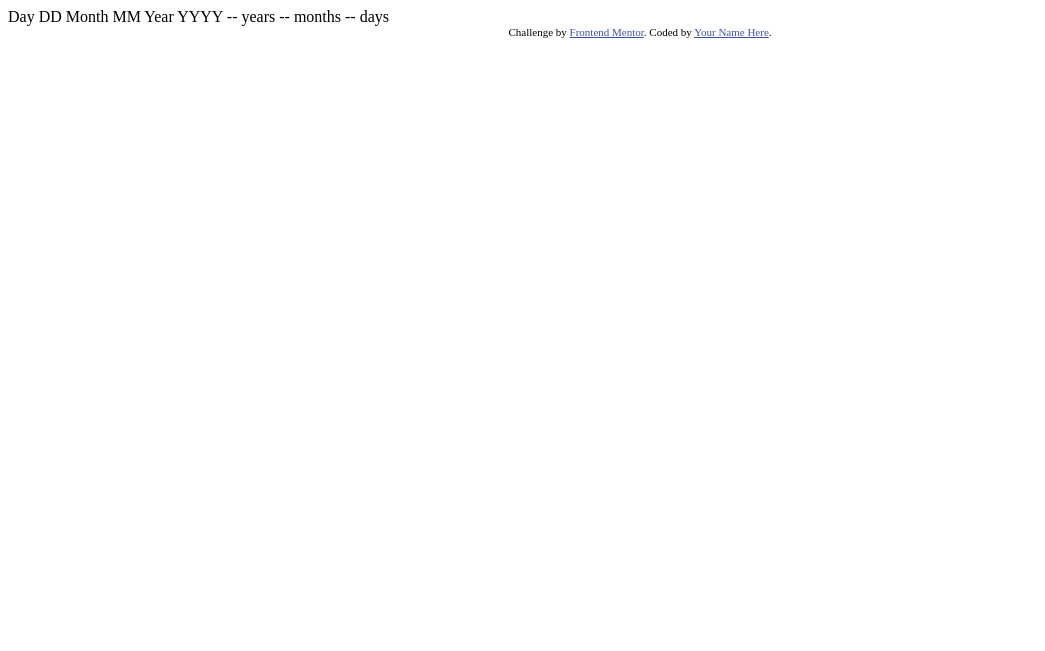
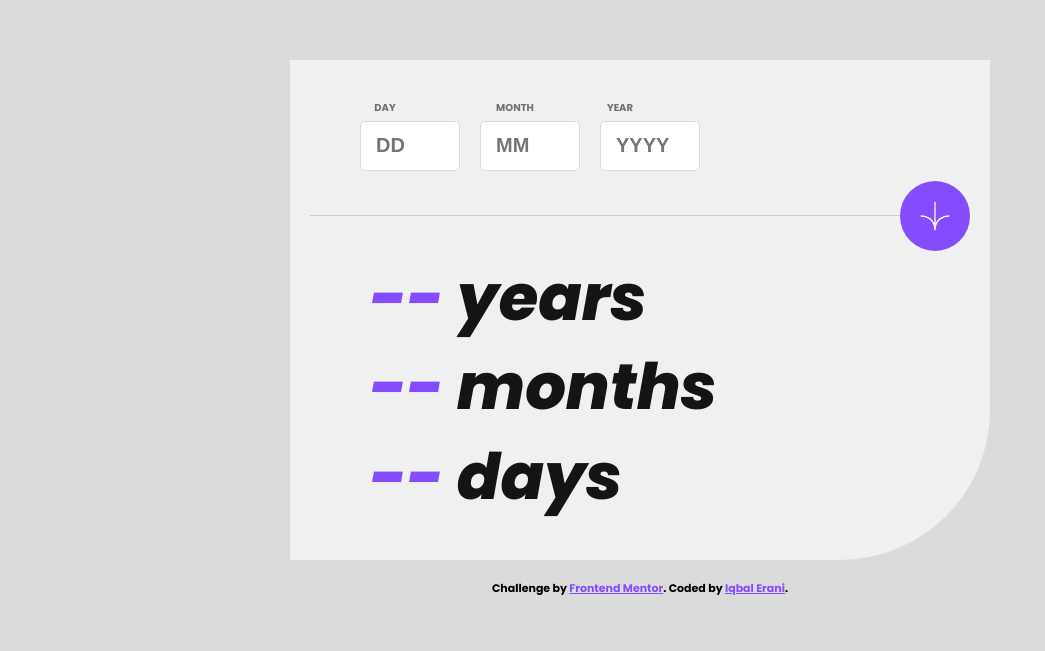
Before and after one commit to iqbalerani/age-calc-app, a plain HTML site: page index.html in a window 1280 px wide. Shown: the whole page, without its empty margins (0-1045 px from the left). Drawn offline with Linux system fonts and the light colour scheme.

Commit message:
First commit

```diff
--- a/index.html
+++ b/index.html
@@ -1,37 +1,70 @@
 <!DOCTYPE html>
 <html lang="en">
   <head>
-  <meta charset="UTF-8">
-  <meta name="viewport" content="width=device-width, initial-scale=1.0"> <!-- displays site properly based on user's device -->
-
-  <link rel="icon" type="image/png" sizes="32x32" href="./assets/images/favicon-32x32.png">
+    <meta charset="UTF-8" />
+    <meta name="viewport" content="width=device-width, initial-scale=1.0" />
+    <link rel="stylesheet" href="style.css" />
+    <link
+      rel="icon"
+      type="image/png"
+      sizes="32x32"
+      href="./assets/images/favicon-32x32.png"
+    />
 
     <title>Frontend Mentor | Age calculator app</title>
-
-  <!-- Feel free to remove these styles or customise in your own stylesheet 👍 -->
-  <style>
-    .attribution { font-size: 11px; text-align: center; }
-    .attribution a { color: hsl(228, 45%, 44%); }
-  </style>
   </head>
   <body>
-
-  Day
-  DD
-
-  Month
-  MM
-
-  Year
-  YYYY
-
-  -- years
-  -- months
-  -- days
-
+    <div class="container">
+      <div class="card">
+        <div class="input-dob">
+          <div class="day">
+            <label for="days">Day</label>
+            <input id="days" placeholder="DD" type="number" min="0" max="99" />
+          </div>
+          <div class="month">
+            <label for="months">Month</label>
+            <input
+              id="months"
+              placeholder="MM"
+              type="number"
+              min="0"
+              max="99"
+            />
+          </div>
+          <div class="year">
+            <label for="years">Year</label>
+            <input
+              id="years"
+              type="number"
+              placeholder="YYYY"
+              min="0"
+              max="2023"
+            />
+          </div>
+        </div>
+        <div class="button-container">
+          <hr class="line" />
+          <button class="circle-button" onclick="calculateAge()">
+            <img
+              class="icon-arrow"
+              src="/assets/images/icon-arrow.svg"
+              alt="calc"
+            />
+          </button>
+        </div>
+        <div class="result">
+          <p id="years-result">-- <span class="result-text">years</span></p>
+          <p id="months-result">-- <span class="result-text">months</span></p>
+          <p id="days-result">-- <span class="result-text">days</span></p>
+        </div>
+      </div>
       <div class="attribution">
-    Challenge by <a href="https://www.frontendmentor.io?ref=challenge" target="_blank">Frontend Mentor</a>.
-    Coded by <a href="#">Your Name Here</a>.
+        Challenge by
+        <a href="https://www.frontendmentor.io?ref=challenge" target="_blank"
+          >Frontend Mentor</a
+        >. Coded by <a href="#">Iqbal Erani</a>.
       </div>
+    </div>
+    <script defer src="/script.js"></script>
   </body>
 </html>
--- /dev/null
+++ b/script.js
@@ -0,0 +1,52 @@
+function calculateAge() {
+  const dayInput = document.getElementById("days");
+  const monthInput = document.getElementById("months");
+  const yearInput = document.getElementById("years");
+
+  // Ensure day and month have leading zeros
+  dayInput.value = dayInput.value.padStart(2, "0");
+  monthInput.value = monthInput.value.padStart(2, "0");
+
+  // Get user input for day, month, and year
+  const day = parseInt(dayInput.value);
+  const month = parseInt(monthInput.value);
+  const year = parseInt(yearInput.value);
+
+  // Get the current date
+  const currentDate = new Date();
+  const currentYear = currentDate.getFullYear();
+  const currentMonth = currentDate.getMonth() + 1; // Month is zero-based
+  const currentDay = currentDate.getDate();
+
+  // Calculate age
+  let ageYears = currentYear - year;
+  let ageMonths = currentMonth - month;
+  let ageDays = currentDay - day;
+
+  // Adjust for negative age
+  if (ageDays < 0) {
+    ageMonths -= 1;
+    ageDays += 30; // Assuming a month has 30 days
+  }
+
+  if (ageMonths < 0) {
+    ageYears -= 1;
+    ageMonths += 12;
+  }
+
+  // Display the result
+  document.getElementById("years-result").textContent = ageYears;
+  document.getElementById("months-result").textContent = ageMonths;
+  document.getElementById("days-result").textContent = ageDays;
+
+  // Ensure the span remains
+  document.getElementById(
+    "years-result"
+  ).innerHTML = `${ageYears} <span class="result-text">years</span>`;
+  document.getElementById(
+    "months-result"
+  ).innerHTML = `${ageMonths} <span class="result-text">months</span>`;
+  document.getElementById(
+    "days-result"
+  ).innerHTML = `${ageDays} <span class="result-text">days</span>`;
+}
--- /dev/null
+++ b/style.css
@@ -0,0 +1,327 @@
+@import url("https://fonts.googleapis.com/css2?family=DM+Sans:opsz,wght@9..40,100;9..40,300;9..40,500;9..40,800;9..40,1000&family=Josefin+Sans:wght@300;400;600&family=Karla:wght@400;700&family=Poppins:ital,wght@0,700;1,400;1,800&display=swap");
+
+/* Variables */
+:root {
+  --primary-color-purple: hsl(259, 100%, 65%);
+  --primary-color-light: hsl(0, 100%, 67%);
+  --neutral-color-white: hsl(0, 0%, 100%);
+  --neutral-color-offwhite: hsl(0, 0%, 94%);
+  --neutral-color-lightgrey: hsl(0, 0%, 86%);
+  --neutral-color-smokeygrey: hsl(0, 1%, 44%);
+  --neutral-color-offblack: hsl(0, 0%, 8%);
+}
+
+/* Reset */
+* {
+  box-sizing: border-box;
+}
+
+/* Body Styles */
+body {
+  font-family: "Poppins", sans-serif;
+  font-size: 16px;
+  background-color: var(--neutral-color-lightgrey);
+  display: flex;
+  justify-content: center;
+  align-items: center;
+  min-height: 80vh;
+}
+
+/* Container Styles */
+.container {
+  display: flex;
+  justify-content: center;
+  align-items: center;
+  flex-direction: column;
+}
+
+/* Card Styles */
+.card {
+  width: 700px;
+  height: 500px;
+  background-color: var(--neutral-color-offwhite);
+  border-radius: 0 0 150px 0;
+}
+
+.input-dob {
+  display: flex;
+  align-items: center;
+  margin-top: 40px;
+  margin-left: 50px;
+}
+
+/* Button Container Styles */
+.button-container {
+  display: flex;
+  align-items: center;
+}
+
+/* Line Styles */
+.line {
+  flex: 1;
+  border: none;
+  border-top: 1px solid #ccc;
+  margin-left: 20px;
+}
+
+/* Circle Button Styles */
+.circle-button {
+  width: 70px;
+  height: 70px;
+  background-color: var(--primary-color-purple);
+  border: none;
+  border-radius: 50%;
+  cursor: pointer;
+  font-size: 16px;
+  color: var(--neutral-color-white);
+  display: flex;
+  align-items: center;
+  justify-content: center;
+  margin-right: 20px;
+}
+.icon-arrow {
+  width: 30px;
+  height: 30px;
+}
+
+.result {
+  position: relative;
+  margin-left: 80px;
+  margin-bottom: 20px;
+}
+
+/* Attribution Styles */
+.attribution {
+  font-size: 11px;
+  text-align: center;
+  margin-top: 20px;
+}
+.attribution a {
+  color: var(--primary-color-purple);
+}
+
+/* Styles for the "Day" section */
+.day {
+  display: flex;
+  flex-direction: column;
+  align-items: center;
+  margin-bottom: 20px;
+}
+
+.day label {
+  text-transform: uppercase;
+  font-size: 10px;
+  font-weight: 700;
+  color: var(--neutral-color-smokeygrey);
+  text-align: left;
+  margin-left: -50px;
+  margin-bottom: 5px;
+}
+
+.day input {
+  width: 100px;
+  height: 50px;
+  border: 1px solid var(--neutral-color-lightgrey);
+  border-radius: 5px;
+  padding-left: 15px;
+  font-size: 20px;
+  font-weight: 700;
+  color: var(--neutral-color-offblack);
+}
+
+/* Styles for the "Month" section */
+.month {
+  display: flex;
+  flex-direction: column;
+  align-items: center;
+}
+
+.month label {
+  text-transform: uppercase;
+  font-size: 10px;
+  font-weight: 700;
+  color: var(--neutral-color-smokeygrey);
+  text-align: left;
+  margin-left: -30px;
+  margin-bottom: 5px;
+}
+
+.month input {
+  width: 100px;
+  height: 50px;
+  border: 1px solid var(--neutral-color-lightgrey);
+  border-radius: 5px;
+  padding-left: 15px;
+  font-size: 20px;
+  font-weight: 700;
+  color: var(--neutral-color-offblack);
+}
+
+/* Styles for the "Year" section */
+.year {
+  display: flex;
+  flex-direction: column;
+  align-items: center;
+}
+
+.year label {
+  text-transform: uppercase;
+  font-size: 10px;
+  font-weight: 700;
+  color: var(--neutral-color-smokeygrey);
+  text-align: left;
+  margin-left: -60px;
+  margin-bottom: 5px;
+}
+
+.year input {
+  width: 100px;
+  height: 50px;
+  border: 1px solid var(--neutral-color-lightgrey);
+  border-radius: 5px;
+  padding-left: 15px;
+  font-size: 20px;
+  font-weight: 700;
+  color: var(--neutral-color-offblack);
+}
+
+.day,
+.month,
+.year {
+  margin-bottom: 10px;
+  margin-left: 20px;
+}
+
+#years-result,
+#months-result,
+#days-result {
+  color: var(--primary-color-purple);
+  font-size: 64px;
+  font-weight: 800;
+  line-height: 0.4; /* Adjust the line-height as needed */
+  font-style: italic;
+  position: relative;
+  top: -30px;
+  bottom: 0;
+  left: 0;
+}
+
+.result-text {
+  color: var(--neutral-color-offblack);
+  font-size: 64px;
+  font-weight: 800;
+  font-style: italic;
+}
+
+/* For screens smaller than 375px (Mobile) */
+@media (max-width: 375px) {
+  body {
+    font-size: 14px;
+  }
+
+  .container {
+    flex-direction: column;
+  }
+
+  .card {
+    width: 100%;
+    height: auto;
+    width: auto;
+  }
+
+  .input-dob,
+  .button-container {
+    margin-left: 0;
+  }
+
+  .line {
+    margin-left: 0;
+  }
+
+  .circle-button {
+    margin-right: 0;
+  }
+
+  .icon-arrow {
+    width: 20px;
+    height: 20px;
+  }
+
+  .day,
+  .month,
+  .year {
+    margin-bottom: 10px;
+    margin-left: 0;
+  }
+
+  #years-result,
+  #months-result,
+  #days-result {
+    font-size: 36px;
+    top: 10px;
+    left: -40px;
+  }
+
+  .result-text {
+    font-size: 36px;
+  }
+
+  .attribution {
+    margin-top: 20px;
+  }
+  .button-container {
+    display: flex;
+    align-items: center;
+    position: relative;
+  }
+
+  .line {
+    flex: 1;
+    border: none;
+    border-top: 1px solid #ccc;
+    position: absolute;
+    width: 70%;
+    margin-left: 40px;
+    z-index: 1;
+  }
+
+  .circle-button {
+    width: 50px;
+    height: 50px;
+    background-color: var(--primary-color-purple);
+    border: none;
+    border-radius: 50%;
+    cursor: pointer;
+    font-size: 16px;
+    color: var(--neutral-color-white);
+    display: flex;
+    align-items: center;
+    justify-content: center;
+    position: relative;
+    z-index: 2;
+    transform: translateY(-50%);
+    top: 25px;
+    left: 120px;
+  }
+  .icon-arrow {
+    width: 30px;
+    height: 30px;
+  }
+  .input-dob {
+    display: flex;
+    justify-content: space-between;
+    align-items: center;
+    margin-top: 40px;
+    margin-left: 15px;
+  }
+
+  .day input,
+  .month input,
+  .year input {
+    width: 90px;
+    height: 50px;
+    font-size: 14px;
+    margin-right: 10px;
+    margin-bottom: 10px;
+  }
+}
```
Lines whose indentation alone changed are shown as unchanged.
